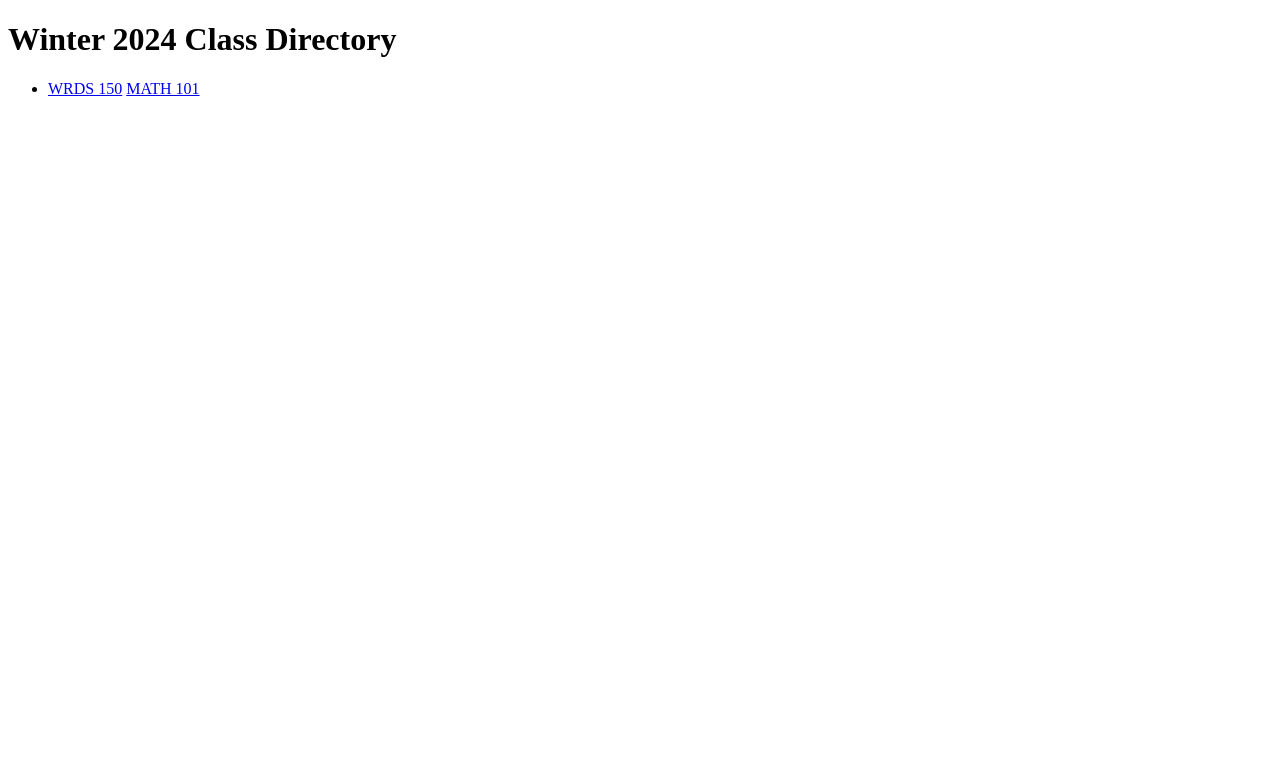
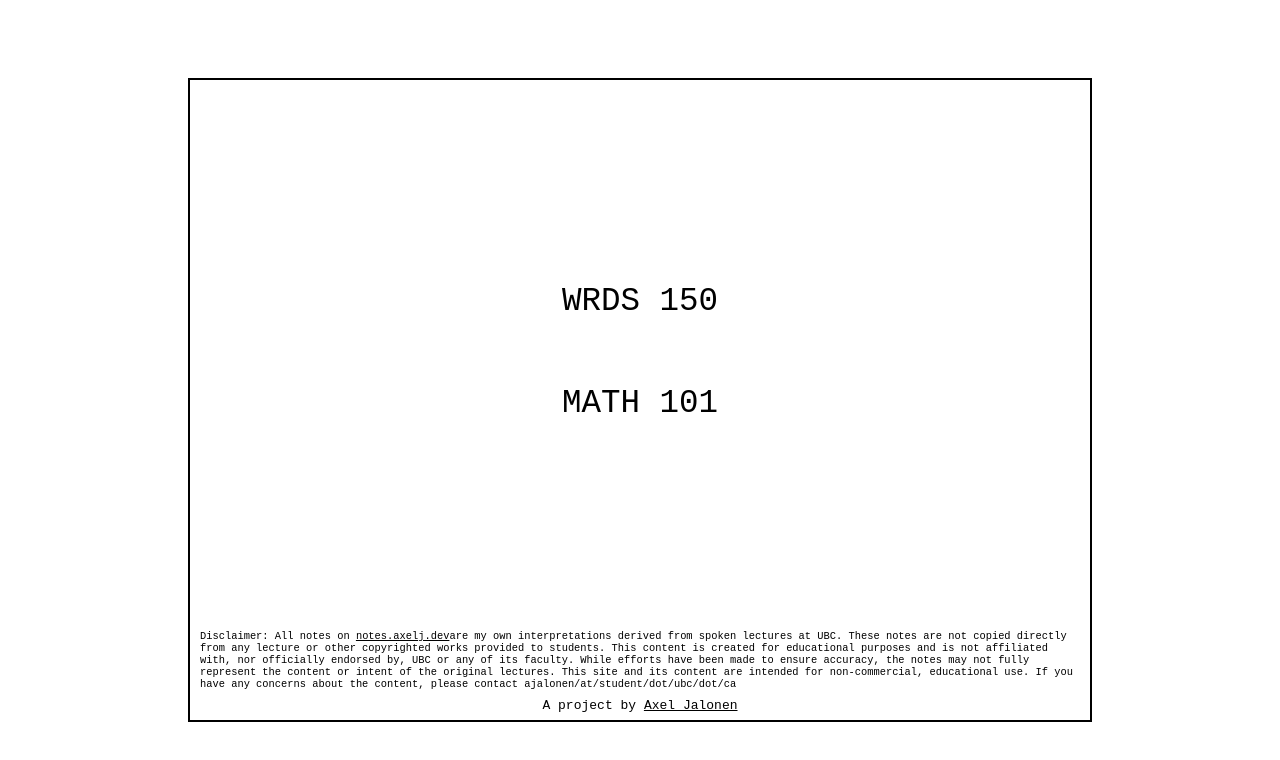
Before and after one commit to MostLeVert/notes, a plain HTML site: page index.html in a window 1280 px wide. Drawn offline with Linux system fonts and the light colour scheme.

Commit message:
"Rapid Development"

```diff
--- a/index.html
+++ b/index.html
@@ -1,19 +1,115 @@
 <!DOCTYPE html>
 <html lang="en">
     <head>
-    <meta charset="UTF-8">
-    <meta name="viewport" content="width=device-width, initial-scale=1.0">
-    <link rel="icon" href="home-favicon.svg" type="image/x-icon">
+        <meta charset="UTF-8" />
+        <meta name="viewport" content="width=device-width, initial-scale=1.0" />
+        <link rel="icon" href="home-favicon.svg" type="image/x-icon" />
         <title>Axel's Notes</title>
     </head>
-<style></style>
+    <style>
+        * {
+            padding: 0;
+            margin: 0;
+        }
+        html {
+            height: 100vh;
+            width: 100vw;
+            font-family: monospace;
+        }
+        body {
+            display: flex;
+            align-items: center;
+            justify-content: center;
+            width: 100%;
+            height: 100%;
+        }
+        #container {
+            max-width: 900px;
+            max-height: 900px;
+            width: 90%;
+            height: 80%;
+            border: 2px solid black;
+        }
+        ul {
+            list-style-type: none;
+            padding: 0;
+            display: flex;
+            flex-direction: column;
+            font-size: 2.5rem;
+            align-items: center;
+            justify-content: center;
+            height: 85%;
+        }
+        li {
+            margin: 2.5rem 0 2.5rem;
+        }
+        a {
+            color: black;
+        }
+        ul a {
+            text-decoration: none;
+        }
+        ul a:hover {
+            text-decoration: underline;
+        }
+        #info-bar {
+            display: flex;
+            flex-direction: column;
+            justify-content: end;
+            height: 15%;
+            padding: 0px 10px 0px;
+        }
+        #info-bar-above {
+            font-size: 0.8rem;
+        }
+        #info-bar-below {
+            padding: 10px;
+            height: 10%;
+            display: flex;
+            align-items: center;
+            justify-content: center;
+        }
+    </style>
     <body>
-    <h1>Winter 2024 Class Directory</h1>
+        <div id="container">
             <ul>
                 <li>
-            <a href="/years/1/sem2/classes/wrds150/index.html">WRDS 150</a>
-            <a href="/years/1/sem2/classes/math101/index.html">MATH 101</a>
+                    <a href="/years/1/sem2/classes/wrds150/index.html"
+                        >WRDS 150</a
+                    >
+                </li>
+                <li>
+                    <a href="/years/1/sem2/classes/math101/index.html"
+                        >MATH 101</a
+                    >
                 </li>
             </ul>
+            <div id="info-bar">
+                <div id="info-bar-above">
+                    <p>
+                        Disclaimer: All notes on
+                        <a href="https://notes.axelj/dev">notes.axelj.dev</a>are
+                        my own interpretations derived from spoken lectures at
+                        UBC. These notes are not copied directly from any
+                        lecture or other copyrighted works provided to students.
+                        This content is created for educational purposes and is
+                        not affiliated with, nor officially endorsed by, UBC or
+                        any of its faculty. While efforts have been made to
+                        ensure accuracy, the notes may not fully represent the
+                        content or intent of the original lectures. This site
+                        and its content are intended for non-commercial,
+                        educational use. If you have any concerns about the
+                        content, please contact
+                        ajalonen/at/student/dot/ubc/dot/ca
+                    </p>
+                </div>
+                <div id="info-bar-below">
+                    <p>
+                        A project by
+                        <a href="https://axelj.dev">Axel Jalonen</a>
+                    </p>
+                </div>
+            </div>
+        </div>
     </body>
 </html>
--- /dev/null
+++ b/robots.txt
@@ -0,0 +1,2 @@
+User-agent: *
+Disallow: /
```
Lines whose indentation alone changed are shown as unchanged.
